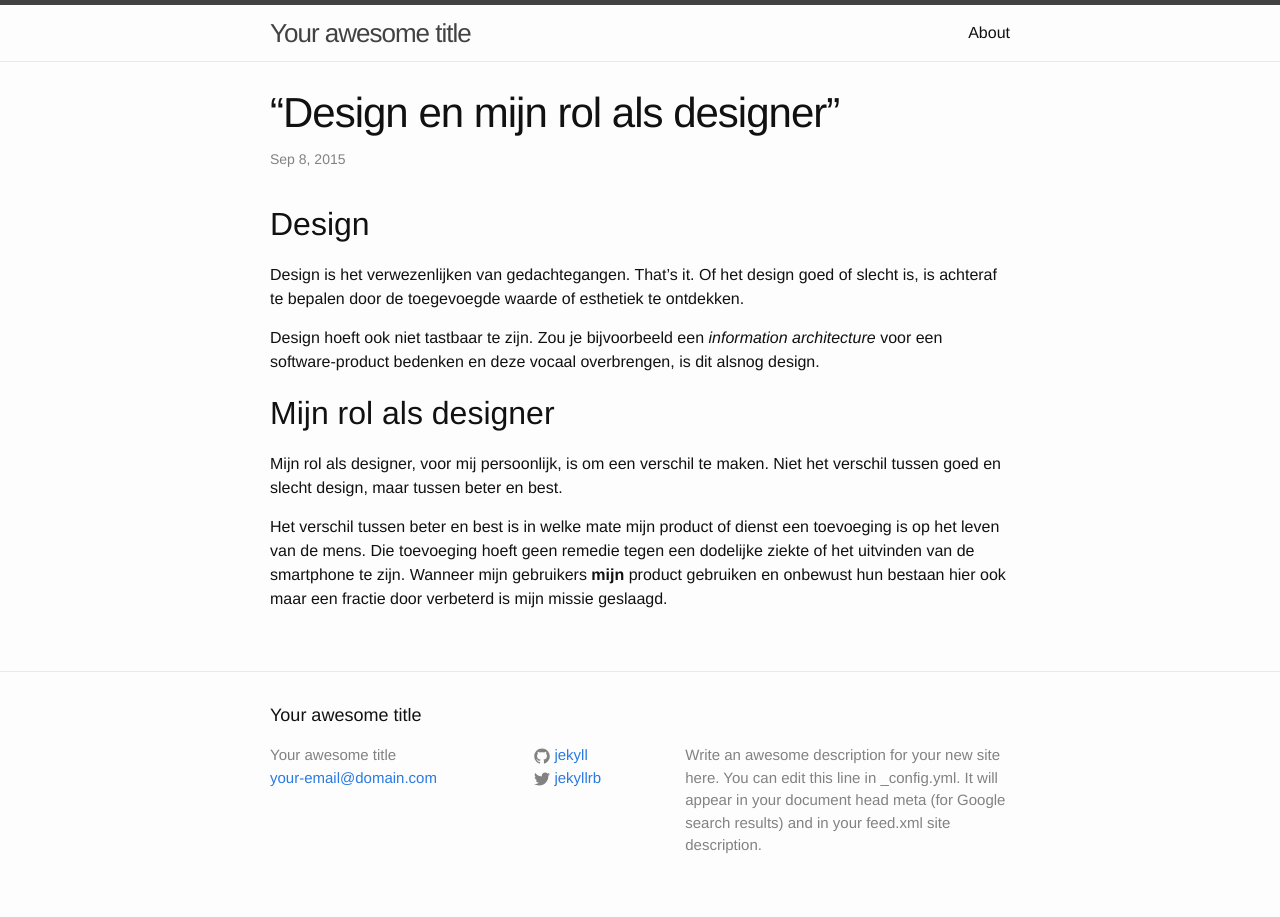
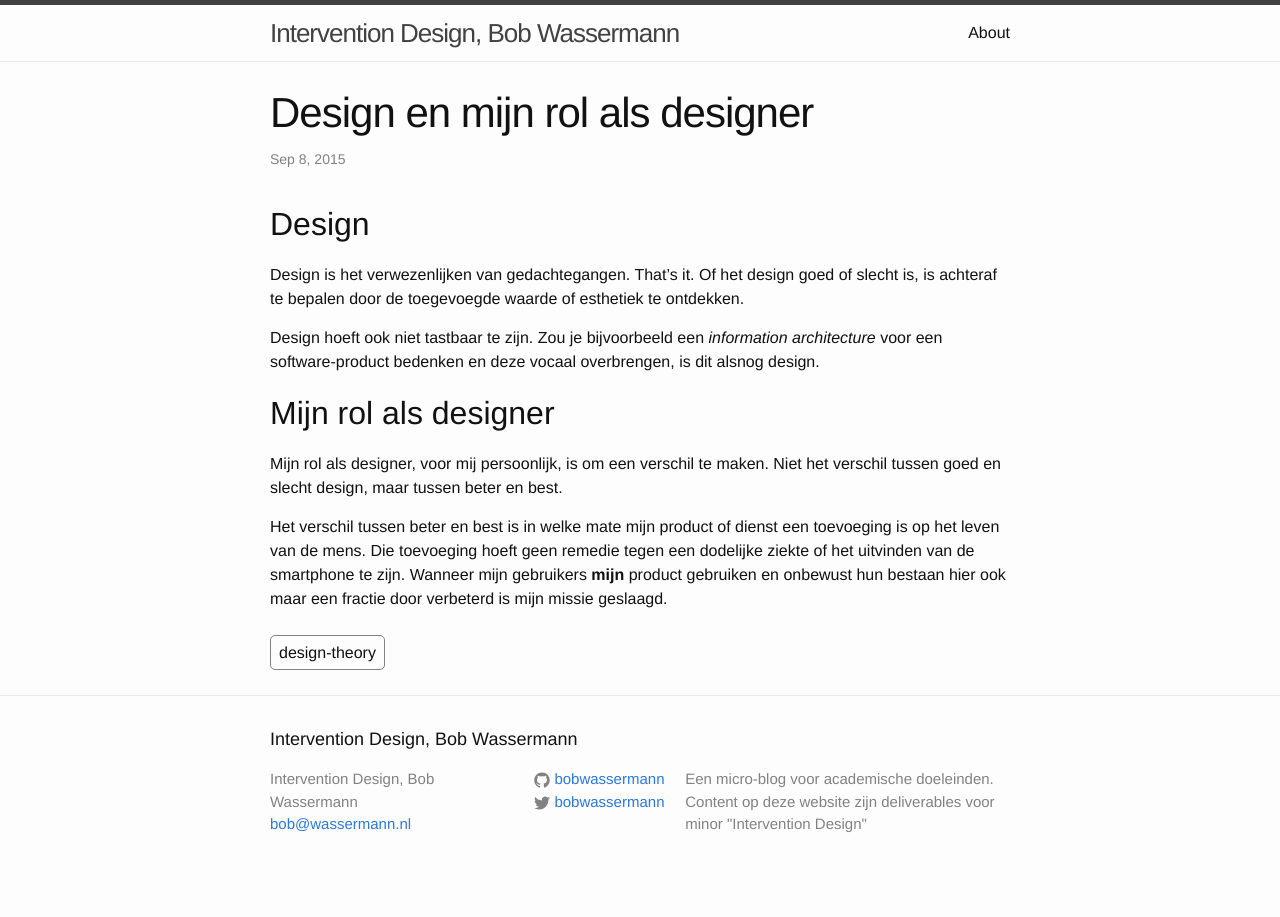
Before and after one commit to BobWassermann/interventiondesign, a Jekyll site: the page built from _posts/2015-09-08-design-en-mijn-rol-als-designer.md, in a window 1280 px wide. Built offline with Jekyll 4.4.1, drawn with Linux system fonts in a browser that asks for light colours.

Commit message:
Visual improvements

```diff
--- a/_config.yml
+++ b/_config.yml
@@ -1,14 +1,12 @@
 # Site settings
-title: Your awesome title
-email: your-email@domain.com
+title: Intervention Design, Bob Wassermann
+email: bob@wassermann.nl
 description: > # this means to ignore newlines until "baseurl:"
-  Write an awesome description for your new site here. You can edit this
-  line in _config.yml. It will appear in your document head meta (for
-  Google search results) and in your feed.xml site description.
+  Een micro-blog voor academische doeleinden. Content op deze website zijn deliverables voor minor "Intervention Design"
 baseurl: "" # the subpath of your site, e.g. /blog/
-url: "http://yourdomain.com" # the base hostname & protocol for your site
-twitter_username: jekyllrb
-github_username:  jekyll
+url: "http://bobwassermann.me" # the base hostname & protocol for your site
+twitter_username: bobwassermann
+github_username:  bobwassermann
 
 # Build settings
 markdown: kramdown
--- a/_layouts/post.html
+++ b/_layouts/post.html
@@ -12,4 +12,8 @@ layout: default
     {{ content }}
   </article>
 
+  <footer class="post-footer">
+    <span class="category">{{ page.categories }}</span>
+  </footer>
+
 </div>
--- a/_posts/2015-09-08-design-en-mijn-rol-als-designer.md
+++ b/_posts/2015-09-08-design-en-mijn-rol-als-designer.md
@@ -1,6 +1,6 @@
 ---
 layout: post
-title:  “Design en mijn rol als designer”
+title:  Design en mijn rol als designer
 date:   2015-09-08 08:32:00
 categories: design-theory
 ---
--- a/_sass/_layout.scss
+++ b/_sass/_layout.scss
@@ -207,6 +207,12 @@
     }
 }
 
+.post-footer span.category {
+    border: 1px solid $grey-color;
+    padding: 0.5em;
+    border-radius: 5px;
+}
+
 .post-content {
     margin-bottom: $spacing-unit;
 
```
Also changed, not shown: _posts/2015-09-06-welcome-to-jekyll.markdown (deleted, +0 -25 lines).
